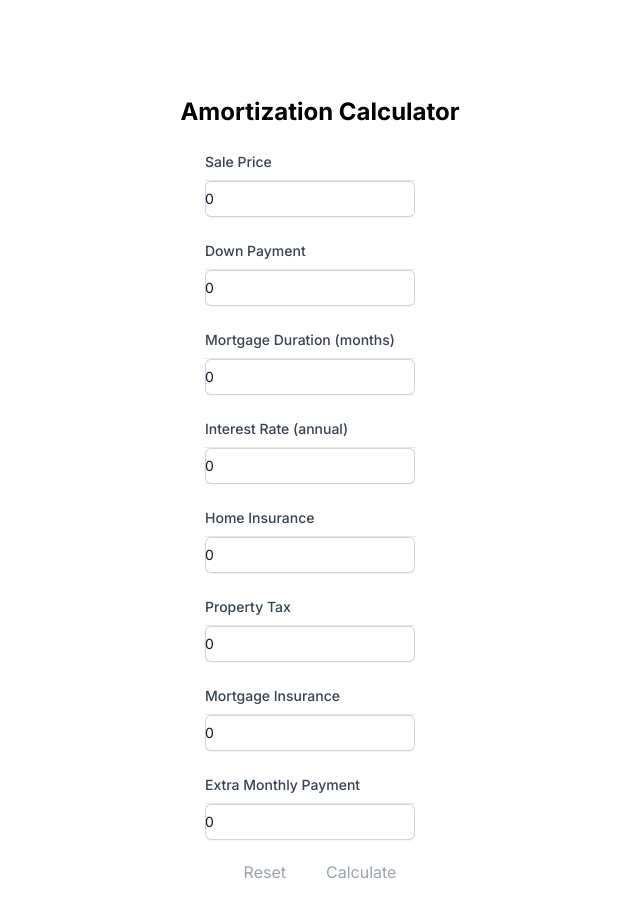
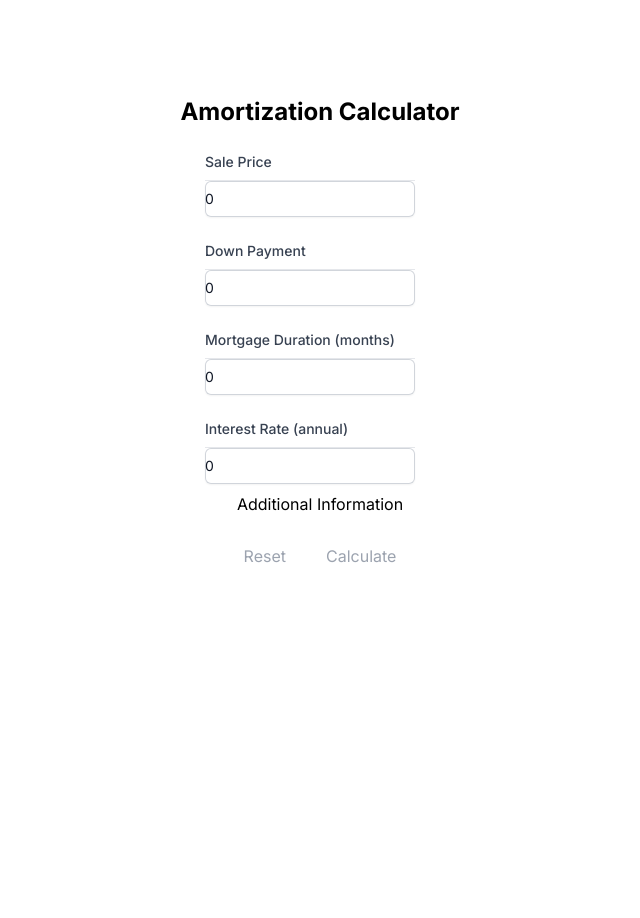
Before and after one commit to meddlin/amortize-client, a Next.js app: page / in a window 1280 px wide. Shown: the top 918 px of the page, without its empty margins (320-960 px from the left). After the commit the page ends 800 px from the top, so only its background shows below. Built offline with nearby package versions, Linux system fonts and the light colour scheme.

Commit message:
Put half the form behind a dropdown

```diff
--- a/package.json
+++ b/package.json
@@ -12,7 +12,7 @@
     "test-coverage": "jest --collectCoverage --"
   },
   "dependencies": {
-    "@headlessui/react": "^1.7.15",
+    "@headlessui/react": "^1.7.16",
     "@heroicons/react": "^2.0.18",
     "@tanstack/react-table": "^8.9.3",
     "autoprefixer": "10.4.14",
--- a/src/components/calculation-form.js
+++ b/src/components/calculation-form.js
@@ -5,6 +5,7 @@ import { Formik, Form, ErrorMessage } from "formik";
 import { number, object, string, date } from 'yup';
 import Table from './table';
 import { amortizationSchedule } from '../utilities/calculations';
+import { Disclosure } from '@headlessui/react';
 import NumberInput from './form/number-input';
 
 const CalculationForm = () => {
@@ -59,8 +60,8 @@ const CalculationForm = () => {
                         <div className="flex flex-col justify-center">
 
                             <div className="flex justify-center items-center">
+                                <div className="flex flex-col">
 
-                                <div className="flex flex-col">
                                     <div className="grow mt-6 divide-y divide-gray-200">
                                         <NumberInput title={'Sale Price'} type={'number'} name={'salePrice'} id={'salePrice'}
                                             value={values.salePrice}
@@ -89,36 +90,44 @@ const CalculationForm = () => {
                                             errors={errors.interestRate} handleChange={handleChange} handleBlur={handleBlur}
                                         />
                                     </div>
-                                    <div className="grow mt-6 divide-y divide-gray-200">
+
+                                    <Disclosure>
+                                        <Disclosure.Button className="py-2">
+                                            Additional Information
+                                        </Disclosure.Button>
+                                        <Disclosure.Panel className="text-gray-500">
+                                            <div className="grow mt-3 divide-y divide-gray-200">
                                                 <NumberInput title={'Home Insurance'} type={'number'} name={'homeInsurance'} id={'homeInsurance'}
                                                     value={values.homeInsurance}
                                                     touched={touched.homeInsurance}
                                                     errors={errors.homeInsurance} handleChange={handleChange} handleBlur={handleBlur}
                                                 />
                                             </div>
-                                    <div className="grow mt-6 divide-y divide-gray-200">
+                                            <div className="grow mt-3 divide-y divide-gray-200">
                                                 <NumberInput title={'Property Tax'} type={'number'} name={'propertyTax'} id={'propertyTax'}
                                                     value={values.propertyTax}
                                                     touched={touched.propertyTax}
                                                     errors={errors.propertyTax} handleChange={handleChange} handleBlur={handleBlur}
                                                 />
                                             </div>
-                                    <div className="grow mt-6 divide-y divide-gray-200">
+                                            <div className="grow mt-3 divide-y divide-gray-200">
                                                 <NumberInput title={'Mortgage Insurance'} type={'number'} name={'mortgageInsurance'} id={'mortgageInsurance'}
                                                     value={values.mortgageInsurance}
                                                     touched={touched.mortgageInsurance}
                                                     errors={errors.mortgageInsurance} handleChange={handleChange} handleBlur={handleBlur}
                                                 />
                                             </div>
-                                    <div className="grow mt-6 divide-y divide-gray-200">
+                                            <div className="grow mt-3 divide-y divide-gray-200">
                                                 <NumberInput title={'Extra Monthly Payment'} type={'number'} name={'extraMonthlyPayment'} id={'extraMonthlyPayment'}
                                                     value={values.extraMonthlyPayment}
                                                     touched={touched.extraMonthlyPayment}
                                                     errors={errors.extraMonthlyPayment} handleChange={handleChange} handleBlur={handleBlur}
                                                 />
                                             </div>
+                                        </Disclosure.Panel>
+                                    </Disclosure>
+
                                 </div>
-
                             </div>
 
                             <div className="flex flex-row justify-center">
```
Also changed, not shown: 1 other file (tests, documents, lock files or other folders). Lines whose indentation alone changed are shown as unchanged.
